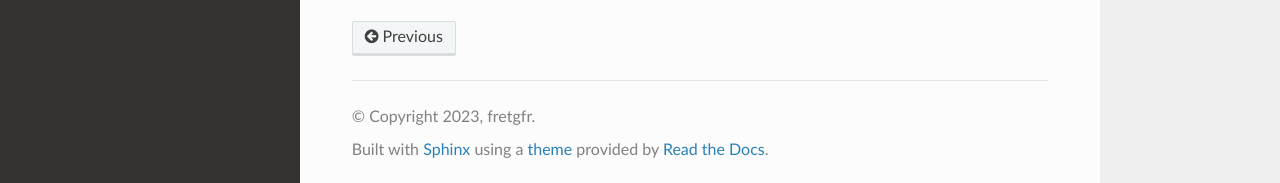
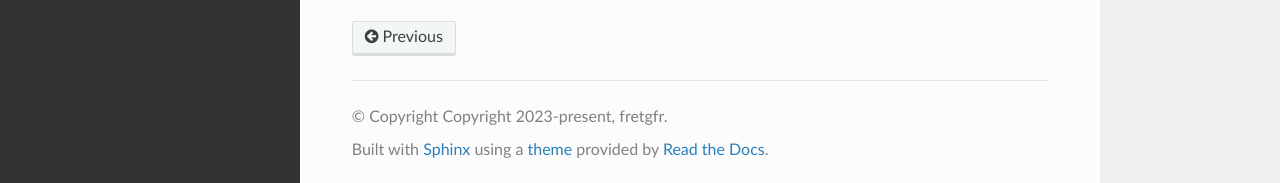
Before and after one commit to fretgfr/zipline.py, a Sphinx documentation site: the page built from docs/zipline.rst, in a window 1280 px wide and 1045 px high. Shown: the part 859-1042 px from the top of the window. Built offline with Sphinx 7.4.7 and the Read the Docs theme 2.0.0, drawn with Linux system fonts in a browser that asks for light colours; some of the changed lines change nothing that is shown.

Commit message:
Docs changes

```diff
--- a/docs/conf.py
+++ b/docs/conf.py
@@ -5,15 +5,18 @@
 # fmt: off
 import os
 import sys
+
 sys.path.insert(0, os.path.abspath('..'))
+
+from zipline import __version__, __author__, __title__, __copyright__
 
 # -- Project information -----------------------------------------------------
 # https://www.sphinx-doc.org/en/master/usage/configuration.html#project-information
 
-project = 'zipline.py'
-copyright = '2023, fretgfr'
-author = 'fretgfr'
-release = '0.9.0'
+project = __title__
+copyright = __copyright__
+author = __author__
+release = __version__
 
 # -- General configuration ---------------------------------------------------
 # https://www.sphinx-doc.org/en/master/usage/configuration.html#general-configuration
@@ -24,10 +27,20 @@
     'sphinx.ext.napoleon'
 ]
 
+intersphinx_mapping = {
+  'py': ('https://docs.python.org/3', None),
+  'aio': ('https://docs.aiohttp.org/en/stable/', None),
+}
+
+rst_prolog = """
+.. |coro| replace:: This function is a |coroutine_link|_.
+.. |maybecoro| replace:: This function *could be a* |coroutine_link|_.
+.. |coroutine_link| replace:: *coroutine*
+.. _coroutine_link: https://docs.python.org/3/library/asyncio-task.html#coroutine
+"""
+
 templates_path = ['_templates']
 exclude_patterns = ['_build', 'Thumbs.db', '.DS_Store']
-
-
 
 # -- Options for HTML output -------------------------------------------------
 # https://www.sphinx-doc.org/en/master/usage/configuration.html#options-for-html-output
--- a/docs/zipline.rst
+++ b/docs/zipline.rst
@@ -5,30 +5,30 @@
 ---------------------
 
 .. automodule:: zipline.client
+   :noindex:
    :members:
-   :undoc-members:
    :show-inheritance:
 
 zipline.enums module
 --------------------
 
 .. automodule:: zipline.enums
+   :noindex:
    :members:
-   :undoc-members:
    :show-inheritance:
 
 zipline.errors module
 ---------------------
 
 .. automodule:: zipline.errors
+   :noindex:
    :members:
-   :undoc-members:
    :show-inheritance:
 
 zipline.models module
 ---------------------
 
 .. automodule:: zipline.models
+   :noindex:
    :members:
-   :undoc-members:
    :show-inheritance:
```
